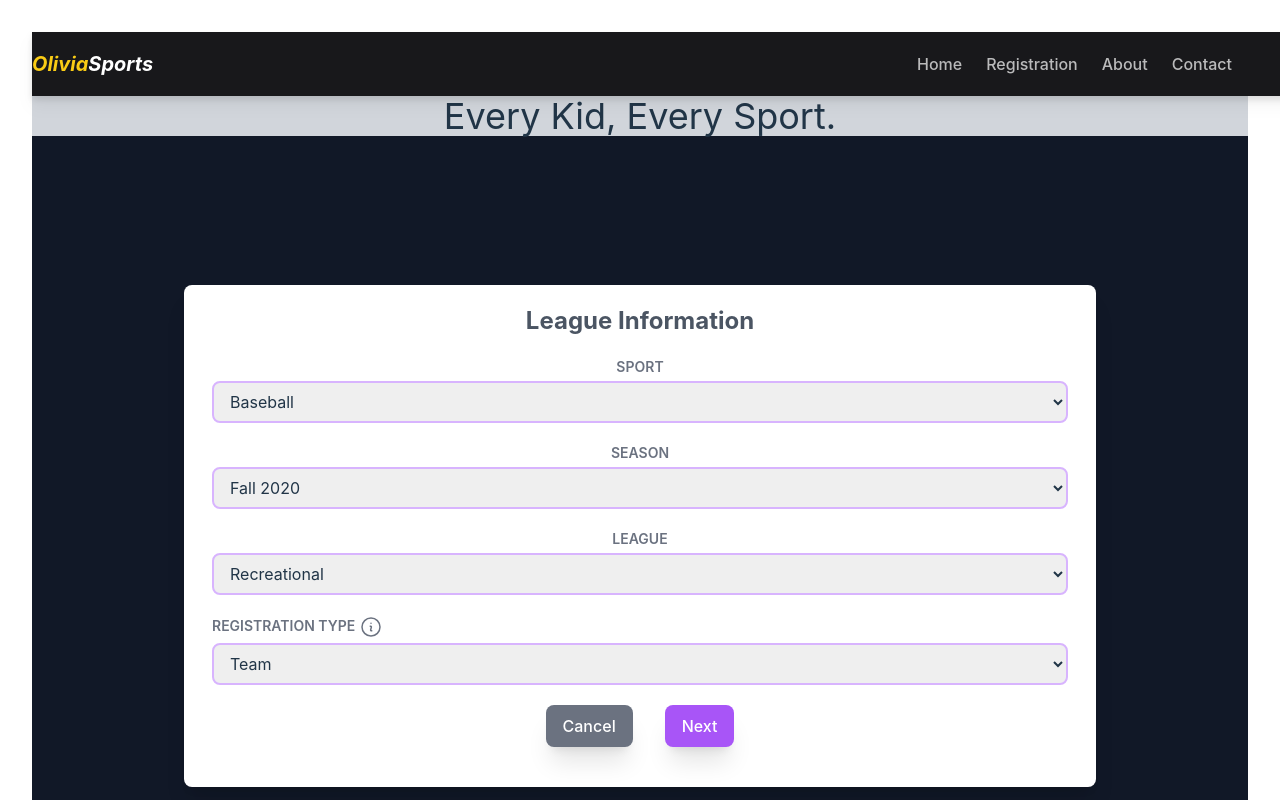
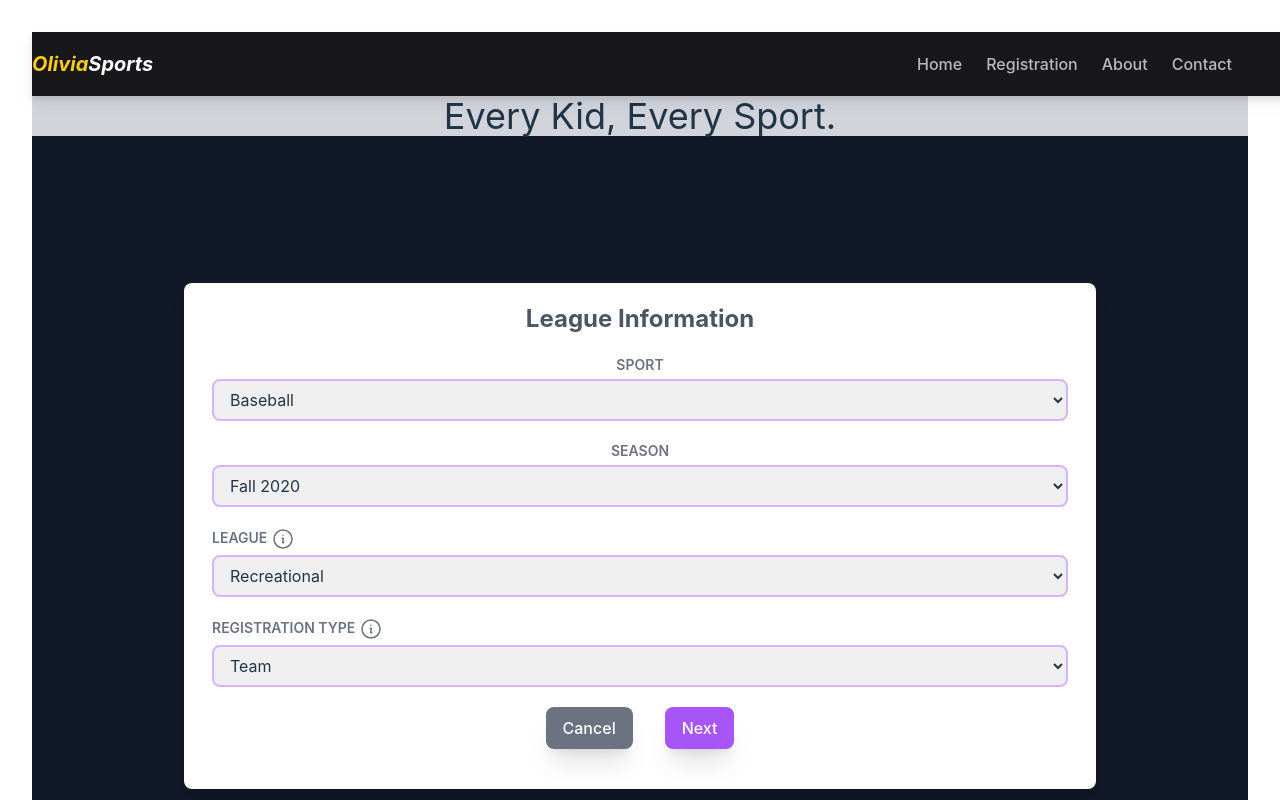
Before and after one commit to 21221086/vitejs-vite-vtvgmr, a Vue app: page /register in a window 1280 px wide. Shown: the top 800 px of the page. Built offline with nearby package versions, Linux system fonts and the light colour scheme.

Commit message:
1 file modified

```diff
--- a/src/pages/Register.vue
+++ b/src/pages/Register.vue
@@ -37,7 +37,10 @@
         </div>
 
         <div class="grid grid-cols-1 mt-5 mx-7">
-          <label class="uppercase md:text-sm text-xs text-gray-500 text-light font-semibold">League</label>
+          <InfoText v-show="leagueHover" textToDisplay="Competition Level"></InfoText>
+          <label class="text-left uppercase md:text-sm text-xs text-gray-500 text-light font-semibold">League
+            <InfoIcon v-on:click="leagueHover = !leagueHover" class="inline"></InfoIcon>
+          </label>
           <select class="py-2 px-3 rounded-lg border-2 border-purple-300 mt-1 focus:outline-none focus:ring-2 focus:ring-purple-600 focus:border-transparent">
             <option>Recreational</option>
             <option>Competetive</option>
@@ -48,7 +51,7 @@
         <div class="grid grid-cols-1 mt-5 mx-7">
           <InfoText v-show="registrationHover" textToDisplay="Are you a coach registering a team or a parent registering a player?"></InfoText>
           <label class="text-left uppercase md:text-sm text-xs text-gray-500 text-light font-semibold">Registration Type
-            <InfoIcon v-on:click="showRegistrationHover" class="inline"></InfoIcon>
+            <InfoIcon v-on:click="registrationHover = !registrationHover" class="inline"></InfoIcon>
           </label>
 
           <select class="py-2 px-3 rounded-lg border-2 border-purple-300 mt-1 focus:outline-none focus:ring-2 focus:ring-purple-600 focus:border-transparent">
@@ -121,6 +124,7 @@ export default {
     return {
       showFrontPage: true,
       formToShow: 'Sport',
+      leagueHover: false,
       registrationHover: false
     }
   },
@@ -133,10 +137,6 @@ export default {
     },
     submitForm () {
       console.log('Form Submitted')
-    },
-    showRegistrationHover() {
-      this.registrationHover = !this.registrationHover
-      console.log('this.registrationHover: ', this.registrationHover)
     }
   }
 };
```
